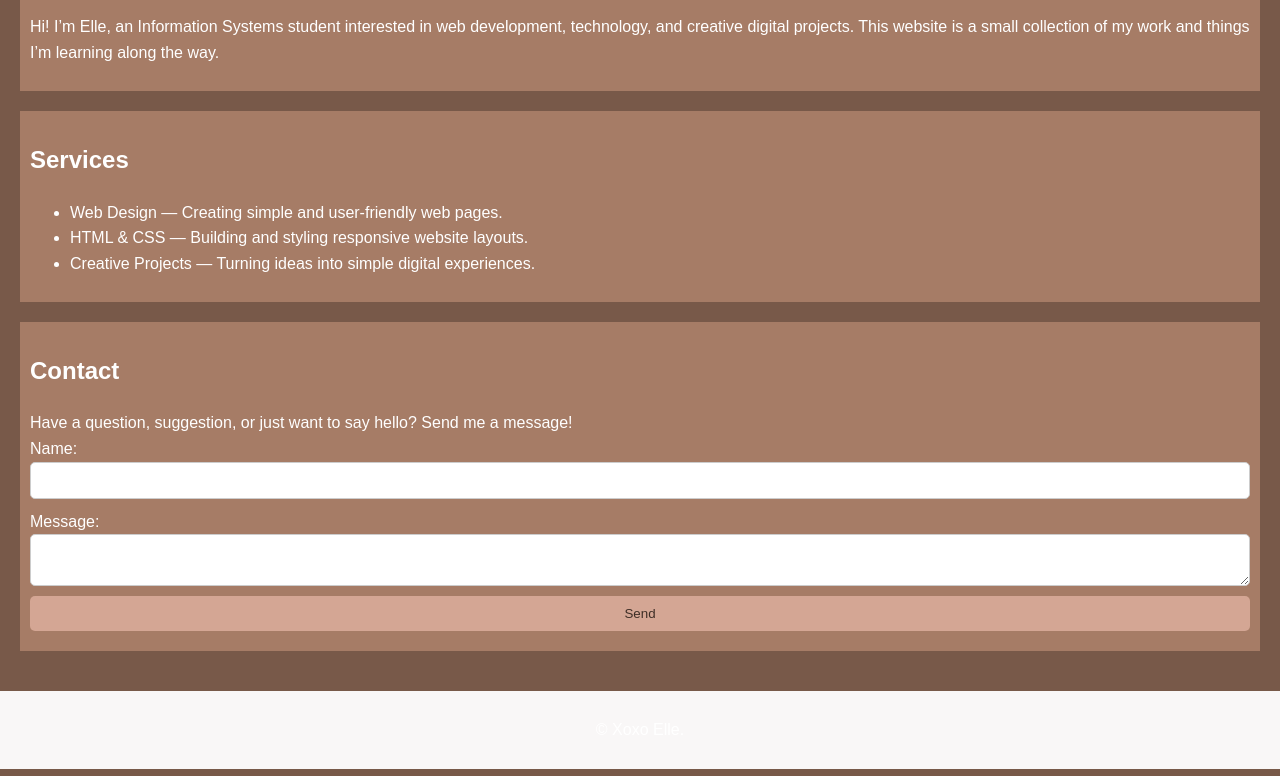
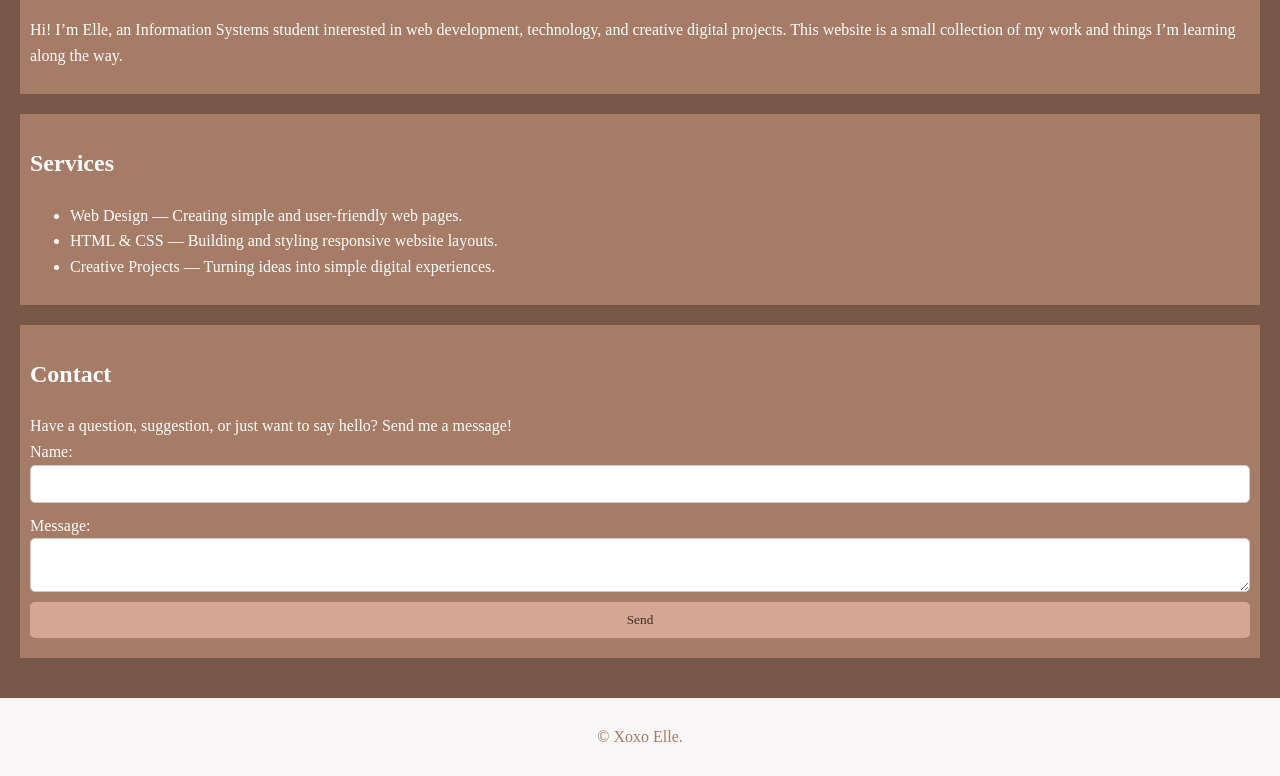
Before and after one commit to elnrame/Week4_JS_Lab, a plain HTML site: page index.html in a window 1280 px wide. Shown: the part 570-1346 px from the top of the page. Drawn offline with Linux system fonts and the light colour scheme.

Commit message:
updated the fonts

```diff
--- a/style.css
+++ b/style.css
@@ -1,6 +1,6 @@
 body {
     color: white;
-    font-family: Arial, sans-serif;
+    font-family: Times New Roman, Times, serif;
     margin: 0;
     padding: 0;
     line-height: 1.6;
@@ -74,6 +74,7 @@ input, textarea, button {
     padding: 10px;
     border: 1px solid #ccc;
     border-radius: 5px;
+    font-family: Times New Roman, Times, serif;
 }
 button {
     background-color: #D4A694;
@@ -81,6 +82,7 @@ button {
     color: #3E2E26;
     border: none;
     cursor: pointer;
+    font-family: Times New Roman, Times, serif;
 }
 button:hover {
     background-color: #b67f6d;
@@ -90,7 +92,7 @@ footer {
     text-align: center;
     padding: 10px;
     background-color: #f9f7f7;
-    color: #fff;
+    color: #A67C66;
 
 }
 
```
